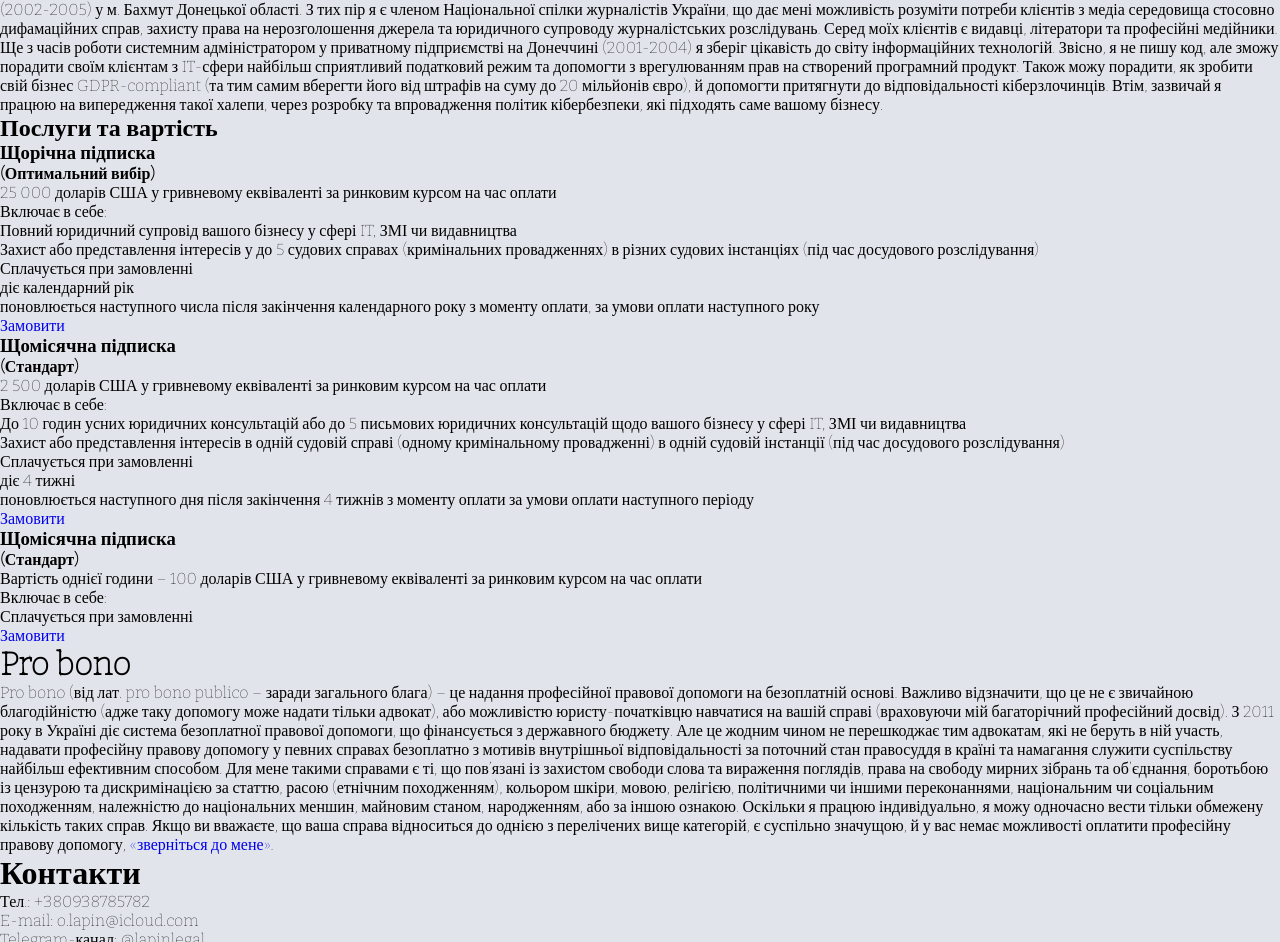
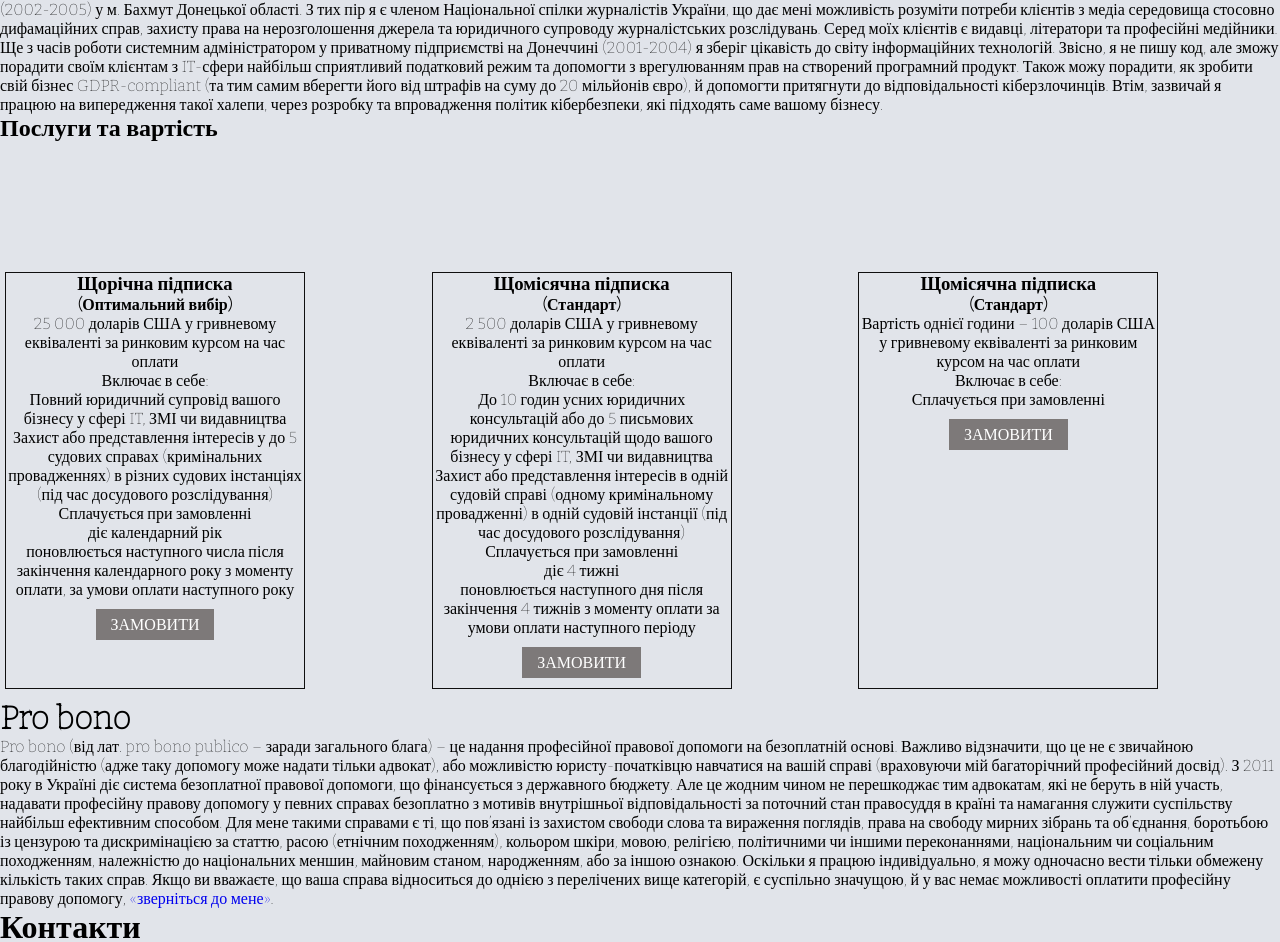
Before and after one commit to TaniaBohdan/Lapin, a plain HTML site: page index.html in a window 1280 px wide. Shown: the part 772-1714 px from the top of the page. Drawn offline with nearby package versions, Linux system fonts and the light colour scheme.

Commit message:
added grid

```diff
--- a/css/common.css
+++ b/css/common.css
@@ -7,6 +7,8 @@
     --general-back-color: rgb(225, 228, 234);
     --header-back-color: rgb(0, 0, 0);
     --border-header-color: #fff;
+    --btn-color:rgb(125, 121, 121);
+    --btn-text-color: white;
 }
 
 * {
--- a/css/main.css
+++ b/css/main.css
@@ -1,4 +1,41 @@
 .main {
-
     padding-top: 120px;
 }
+
+.price__grid {
+    border: 1px solid rgb(15, 15, 15);
+    margin: 10px 5px 10px 5px;
+    display: block;text-align: center;
+    width: 300px;
+}
+
+@media (min-width: 628px) {
+    .general__grid {
+        display: grid;
+        grid-template-columns: 1fr 1fr;
+    }
+}
+
+@media (min-width: 795px) {
+    .general__grid {
+      display: grid;
+      grid-template-columns: 1fr 1fr 1fr;
+      padding-top: 120px;
+    }
+}
+
+    .btn {
+        border: 0.5px var(--btn-color);
+        background-color: var(--btn-color);
+        width: fit-content;
+        padding-top: 6px;
+        padding-bottom: 6px;
+        padding-left: 15px;
+        padding-right: 15px;
+        margin: 10px auto 10px auto;
+    }
+
+    .btn__order {
+        text-transform: uppercase;
+        text-decoration: none;
+        color: var(--btn-text-color);
--- a/index.html
+++ b/index.html
@@ -110,12 +110,14 @@
 
         <section id="services__prices">
             <h1>Послуги та вартість</h1>
+            <div class="general__grid">
                 <div class="price__year price__grid">
                     <div class="price__title">
                         <h3>Щорічна підписка</h3>
                         <h4>(Оптимальний вибір)</h4>
                     </div>
-                <div class="price">25 000 доларів США у гривневому еквіваленті за ринковим курсом на час оплати</div>
+                    <div class="price">25 000 доларів США у гривневому еквіваленті за ринковим курсом на час оплати
+                    </div>
                     <div class="price__content">
                         <ul>
                             <li>Включає в себе:</li>
@@ -124,7 +126,8 @@
                                 різних судових інстанціях (під час досудового розслідування)</li>
                             <li>Сплачується при замовленні</li>
                             <li>діє календарний рік</li>
-                        <li>поновлюється наступного числа після закінчення календарного року з моменту оплати, за умови
+                            <li>поновлюється наступного числа після закінчення календарного року з моменту оплати, за
+                                умови
                                 оплати наступного року</li>
                         </ul>
                     </div>
@@ -143,7 +146,8 @@
                             <li>Включає в себе:</li>
                             <li>До 10 годин усних юридичних консультацій або до 5 письмових юридичних консультацій щодо
                                 вашого бізнесу у сфері IT, ЗМІ чи видавництва</li>
-                        <li>Захист або представлення інтересів в одній судовій справі (одному кримінальному провадженні)
+                            <li>Захист або представлення інтересів в одній судовій справі (одному кримінальному
+                                провадженні)
                                 в одній судовій інстанції (під час досудового розслідування)</li>
                             <li>Сплачується при замовленні</li>
                             <li>діє 4 тижні</li>
@@ -160,7 +164,8 @@
                         <h3>Щомісячна підписка</h3>
                         <h4>(Стандарт)</h4>
                     </div>
-                <div class="price">Вартість однієї години – 100 доларів США у гривневому еквіваленті за ринковим курсом
+                    <div class="price">Вартість однієї години – 100 доларів США у гривневому еквіваленті за ринковим
+                        курсом
                         на час оплати</div>
                     <div class="price__content">
                         <ul>
@@ -174,6 +179,7 @@
                     </div>
                     <div class="btn">
                         <a class="btn__order" href="form.html">Замовити</a>
+                    </div>
                 </div>
             </div>
         </section>
```
Lines whose indentation alone changed are shown as unchanged.
